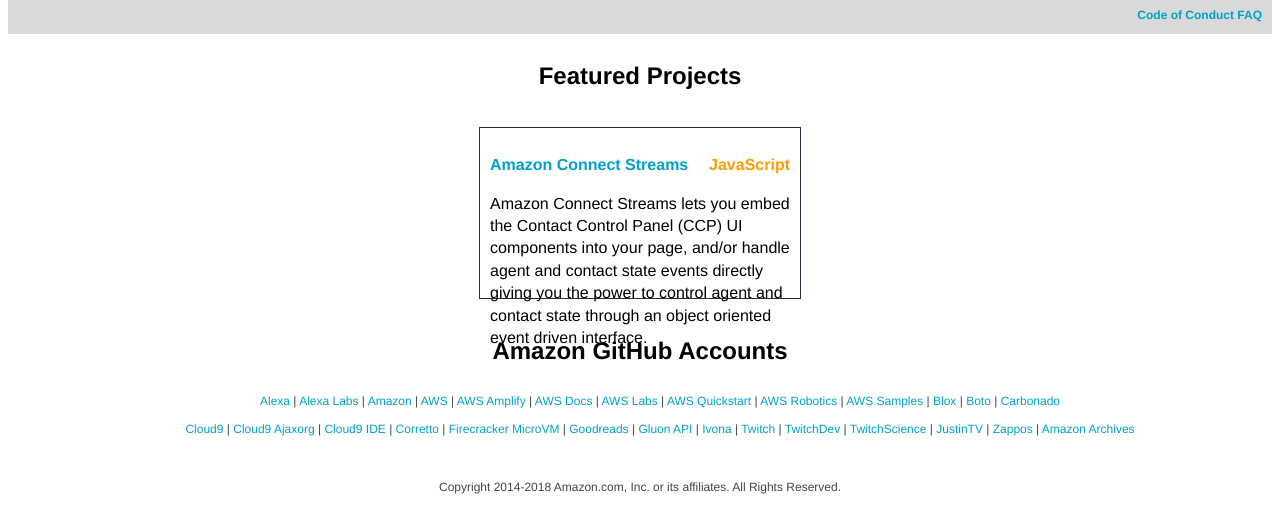
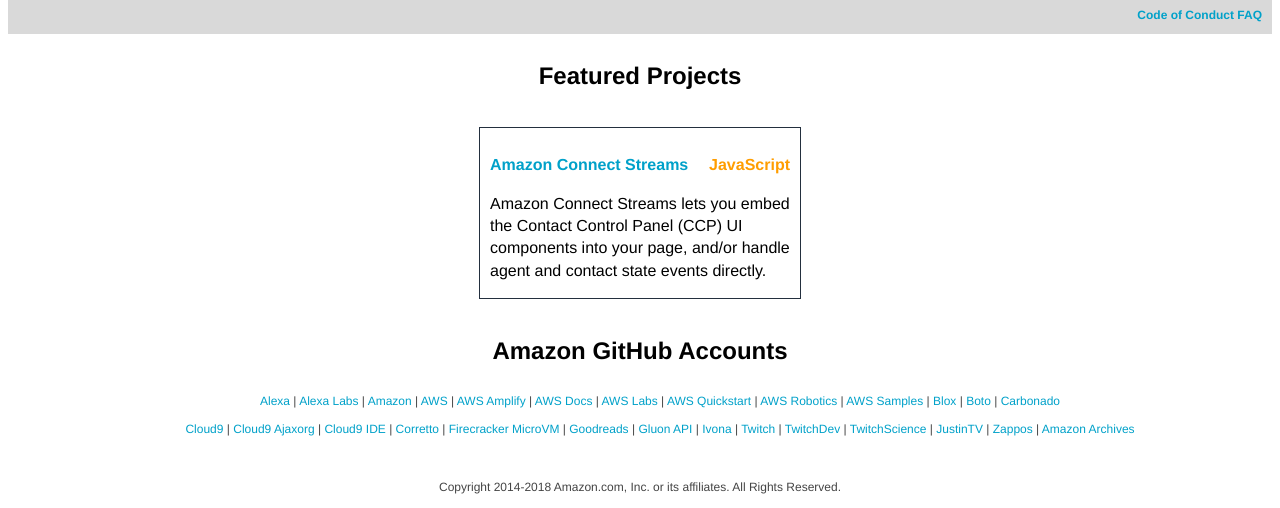
Before and after one commit to amazonconnect/amazonconnect.github.io, a plain HTML site: page index.html in a window 1280 px wide. Shown: the part 369-877 px from the top of the page. Drawn offline with Linux system fonts and the light colour scheme.

Commit message:
updating streams description

```diff
--- a/index.html
+++ b/index.html
@@ -5,7 +5,7 @@
 </head>
 <body>
 
-<title>Amazon Connect Open Source Community</title>
+<title>Amazon Connect Open Source</title>
 <a href="https://aws.amazon.com/">
 <img class="logo" src="assets/AWS-Logo_Full-Color_100x60.png" alt="Amazon Web Services logo">
 </a>
@@ -56,7 +56,7 @@
 <div class="floating-box">
   <p class=project_name><a href="https://github.com/aws/amazon-connect-streams">Amazon Connect Streams</a></p>
   <p class=project_lang>JavaScript</p>
-  <p class="project_desc">Amazon Connect Streams lets you embed the Contact Control Panel (CCP) UI components into your page, and/or handle agent and contact state events directly giving you the power to control agent and contact state through an object oriented event driven interface. </p>
+  <p class="project_desc">Amazon Connect Streams lets you embed the Contact Control Panel (CCP) UI components into your page, and/or handle agent and contact state events directly. </p>
 </div>
 
 </div>
```
